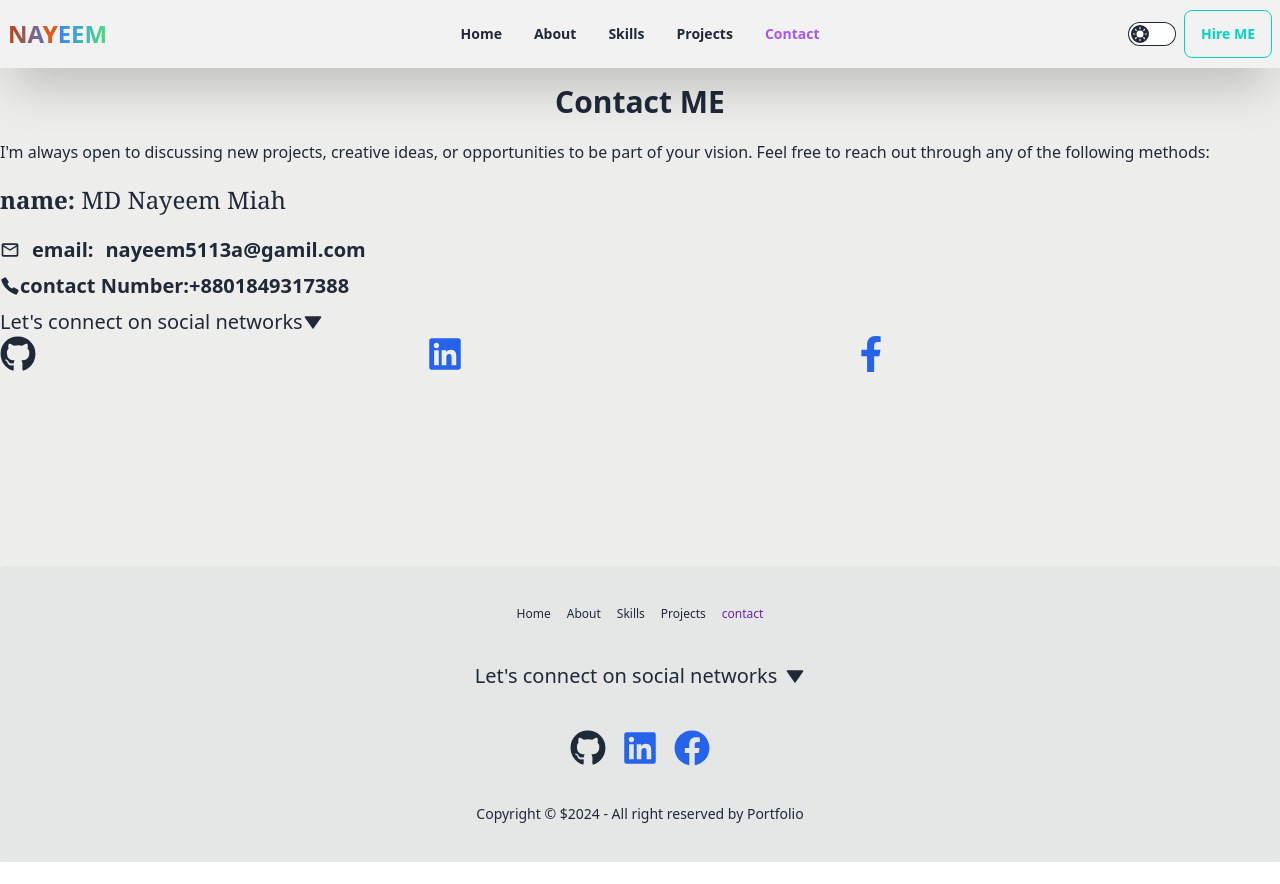
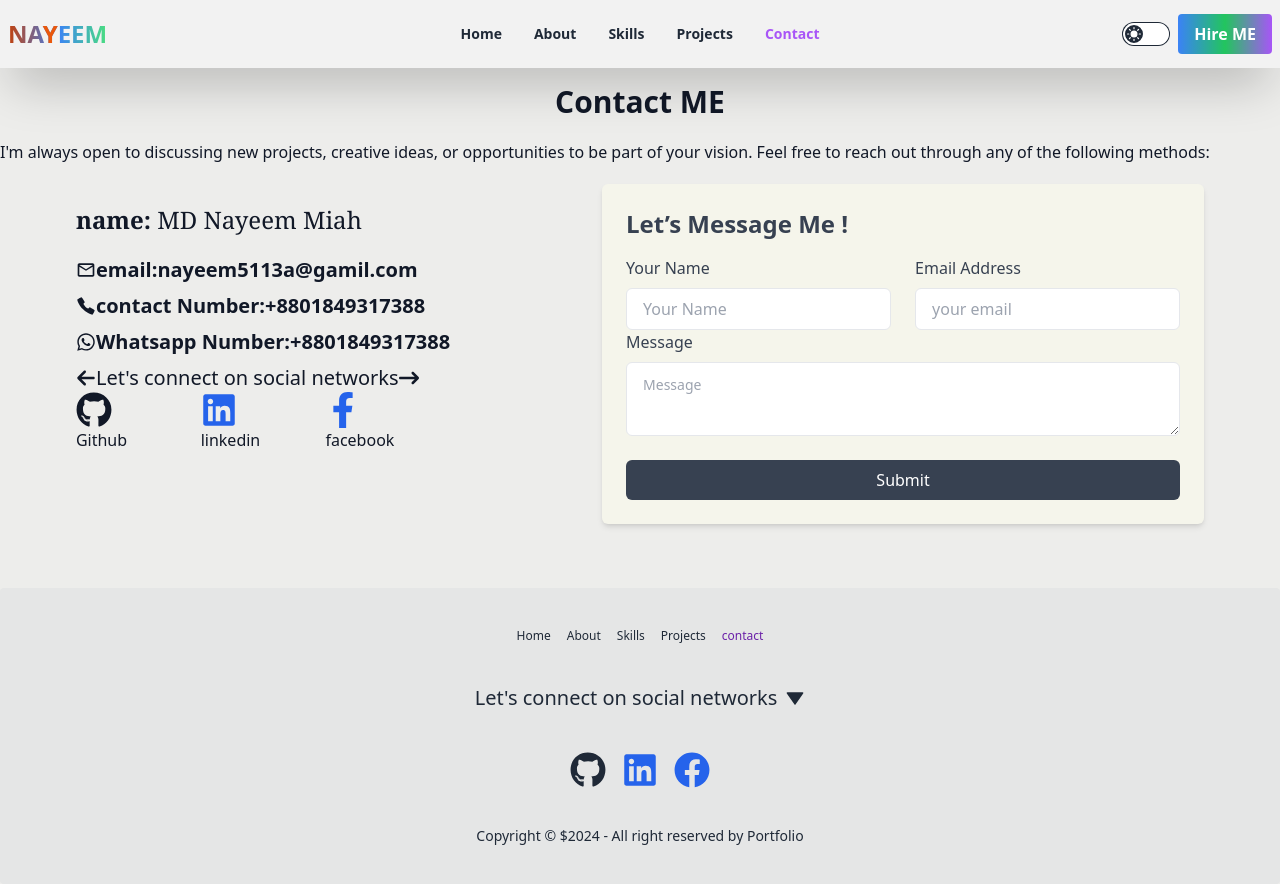
Before and after one commit to nayeem-miah/nur-hussiain, a React (Vite) app: page /contact in a window 1280 px wide. Before the commit the page ends 862 px from the top, so only its background shows below. Built offline with nearby package versions, Linux system fonts and the light colour scheme.

Commit message:
contact-page

```diff
--- a/package.json
+++ b/package.json
@@ -13,6 +13,7 @@
     "aos": "^2.3.4",
     "react": "^18.3.1",
     "react-dom": "^18.3.1",
+    "react-hot-toast": "^2.4.1",
     "react-icons": "^5.2.1",
     "react-router-dom": "^6.24.0",
     "react-simple-typewriter": "^5.0.1",
--- a/src/Components/AboutMe/AboutMe.jsx
+++ b/src/Components/AboutMe/AboutMe.jsx
@@ -1,3 +1,4 @@
+import { FaArrowRight } from "react-icons/fa";
 import { Link } from "react-router-dom";
 
 const AboutMe = () => {
@@ -16,9 +17,9 @@ const AboutMe = () => {
         <div class="flex justify-center items-center py-5">
           <Link
             to={"/about"}
-            className="bg-gradient-to-r from-blue-500 via-green-500 to-purple-500 hover:bg-gradient-to-r hover:from-purple-500 hover:via-pink-500 hover:to-red-500 text-white font-bold py-2 px-4 rounded"
+            className="bg-gradient-to-r flex  items-center gap-1 from-blue-500 via-green-500 to-purple-500 hover:bg-gradient-to-r hover:from-purple-500 hover:via-pink-500 hover:to-red-500 text-white font-bold py-2 px-4 rounded"
           >
-            about more
+            about more  <FaArrowRight></FaArrowRight>
           </Link>
         </div>
       </div>
--- a/src/Components/skills/HomeProjects.jsx
+++ b/src/Components/skills/HomeProjects.jsx
@@ -1,6 +1,7 @@
 import { useEffect, useState } from "react";
 import ProjectCard from "../../Pages/Projects/ProjectCaed";
 import { Link } from "react-router-dom";
+import { FaArrowRight } from "react-icons/fa";
 
 const HomeProjects = () => {
   const [project, setProject] = useState([]);
@@ -25,9 +26,9 @@ const HomeProjects = () => {
       <div class="flex justify-center items-center py-5">
           <Link
             to={"/projects"}
-            className="bg-gradient-to-r from-blue-500 via-green-500 to-purple-500 hover:bg-gradient-to-r hover:from-purple-500 hover:via-pink-500 hover:to-red-500 text-white font-bold py-2 px-4 rounded"
+            className="bg-gradient-to-r from-blue-500 via-green-500 to-purple-500 hover:bg-gradient-to-r hover:from-purple-500 hover:via-pink-500 hover:to-red-500 text-white font-bold py-2 px-4 rounded flex  items-center gap-1"
           >
-            Show All Projects
+            Show All Projects <FaArrowRight></FaArrowRight>
           </Link>
           </div>
     </div>
--- a/src/Components/skills/skills.jsx
+++ b/src/Components/skills/skills.jsx
@@ -9,6 +9,7 @@ import { Pagination } from "swiper/modules";
 
 import HomeSkillCard from "../HomeSkillsCard";
 import { Link } from "react-router-dom";
+import { FaArrowRight } from "react-icons/fa";
 const SkillsAll = () => {
   const [skills, setSkills] = useState([]);
   useEffect(() => {
@@ -47,9 +48,9 @@ const SkillsAll = () => {
         <div class="flex justify-center items-center lg:py-5 py-3">
           <Link
             to={"/skills"}
-            className="bg-gradient-to-r from-blue-500 via-green-500 to-purple-500 hover:bg-gradient-to-r hover:from-purple-500 hover:via-pink-500 hover:to-red-500 text-white font-bold py-2 px-4 rounded"
+            className="bg-gradient-to-r flex  items-center gap-1 from-blue-500 via-green-500 to-purple-500 hover:bg-gradient-to-r hover:from-purple-500 hover:via-pink-500 hover:to-red-500 text-white font-bold py-2 px-4 rounded"
           >
-             shills Details
+             shills Details  <FaArrowRight></FaArrowRight>
           </Link>
         </div>
       </div>
--- a/src/Pages/Contact/Contact.jsx
+++ b/src/Pages/Contact/Contact.jsx
@@ -1,23 +1,35 @@
 import { MdOutlineEmail } from "react-icons/md";
 import { IoCallSharp } from "react-icons/io5";
-import { FaFacebookF, FaGithub, FaLinkedin } from "react-icons/fa";
+import { FaFacebookF, FaGithub, FaLinkedin, FaWhatsapp } from "react-icons/fa";
 import { Link } from "react-router-dom";
-import { BiSolidDownArrow } from "react-icons/bi";
+import { FaArrowLeft, FaArrowRightLong } from "react-icons/fa6";
+import toast from "react-hot-toast";
 const Contact = () => {
+  const handleSubmit = e => {
+    e.preventDefault();
+    const form = e.target;
+    const name = form.name.value;
+    const email = form.email.value;
+    const message = form.message.value;
+    console.log({ name, email, message });
+    toast.success("Your submission Successfully");
+    form.reset();
+  };
   return (
-    <div>
+    <div className="text-gray-900">
       <h3 className="text-3xl font-bold text-center my-5">Contact ME </h3>
-      <p>
+      <p className="my-5">
         I'm always open to discussing new projects, creative ideas, or
         opportunities to be part of your vision. Feel free to reach out through
         any of the following methods:
       </p>
+      <div className="lg:flex justify-around">
         <div>
           <p className="lg:text-2xl text-xl font-serif my-5">
             <span className="font-bold">name:</span> MD Nayeem Miah
           </p>
           <div className="font-bold text-xl">
-          <p className="flex items-center gap-3  lg:text-xl text-xs">
+            <p className="flex items-center   lg:text-xl text-xs">
               <MdOutlineEmail></MdOutlineEmail>email:{" "}
               <a
                 href="https://mail.google.com/mail/u/0/#inbox?compose=DmwnWrRnZnPXBQlhpDrpZbSqrsmxJlXSQvsKJKlvnPDWNSHcqJtPMwhhZlPnNCsWVPFhPhLNdnLv"
@@ -28,14 +40,19 @@ const Contact = () => {
               </a>
             </p>
             <p className="flex items-center my-2 lg:text-xl text-xs">
-            <IoCallSharp></IoCallSharp> <span>contact Number:</span>{" "}
+              <IoCallSharp></IoCallSharp> <span>contact Number:</span>
+              +8801849317388
+            </p>
+            <p className="flex items-center my-2 lg:text-xl text-xs">
+              <FaWhatsapp></FaWhatsapp> <span>Whatsapp Number:</span>
               +8801849317388
             </p>
           </div>
           <div>
             <h4 className=" flex items-center lg:text-xl text-xs">
+              <FaArrowLeft></FaArrowLeft>
               Let's connect on social networks
-            <BiSolidDownArrow></BiSolidDownArrow>
+              <FaArrowRightLong></FaArrowRightLong>
             </h4>
             <nav>
               <div className="grid grid-cols-3 ">
@@ -44,6 +61,7 @@ const Contact = () => {
                   target="_blank"
                 >
                   <FaGithub className="text-4xl"></FaGithub>
+                  Github
                 </Link>
 
                 <a
@@ -51,15 +69,78 @@ const Contact = () => {
                   target="blank"
                 >
                   <FaLinkedin className="text-4xl text-blue-600"></FaLinkedin>
+                  linkedin
                 </a>
                 <a
                   href="https://fb.com/https://web.facebook.com/profile.php?id=100042968569904&_rdc=1&_rdr"
                   target="blank"
                 >
                   <FaFacebookF className="text-4xl text-blue-600"></FaFacebookF>
+                  facebook
                 </a>
               </div>
             </nav>
+          </div>
+        </div>
+        <div>
+          <section className="max-w-4xl p-6 mx-auto bg-[#f5f5eb] rounded-md shadow-md">
+            <h2 className="text-2xl font-semibold text-gray-700 capitalize dark:text-black">
+              Let’s Message me !
+            </h2>
+
+            <form onSubmit={handleSubmit}>
+              <div className="grid grid-cols-1 gap-6 mt-4 sm:grid-cols-2">
+                <div>
+                  <label
+                    className="text-gray-700 dark:text-gray-700"
+                    for="username"
+                  >
+                    Your Name{" "}
+                  </label>
+                  <input
+                    type="text"
+                    placeholder="Your Name"
+                    required
+                    name="name"
+                    className="block w-full px-4 py-2 mt-2 text-gray-700 bg-white border border-gray-200 rounded-md dark:bg-gray-800 dark:text-gray-300 dark:border-gray-600 focus:border-blue-400 focus:ring-blue-300 focus:ring-opacity-40 dark:focus:border-blue-300 focus:outline-none focus:ring"
+                  />
+                </div>
+
+                <div>
+                  <label
+                    className="text-gray-700 dark:text-gray-700"
+                    for="emailAddress"
+                  >
+                    Email Address
+                  </label>
+                  <input
+                    id="emailAddress"
+                    type="email"
+                    name="email"
+                    placeholder="your email"
+                    required
+                    className="block w-full px-4 py-2 mt-2 text-gray-700 bg-white border border-gray-200 rounded-md dark:bg-gray-800 dark:text-gray-300 dark:border-gray-600 focus:border-blue-400 focus:ring-blue-300 focus:ring-opacity-40 dark:focus:border-blue-300 focus:outline-none focus:ring"
+                  />
+                </div>
+              </div>
+              <div>
+                <label className="text-gray-700 dark:text-gray-700">
+                  Message
+                </label>
+                <textarea
+                  className="textarea textarea-info block w-full px-4 py-2 mt-2 text-gray-700 bg-white border border-gray-200 rounded-md dark:bg-gray-800 dark:text-gray-300 dark:border-gray-600 focus:border-blue-400 focus:ring-blue-300 focus:ring-opacity-40 dark:focus:border-blue-300 focus:outline-none focus:ring"
+                  placeholder="Message"
+                  name="message"
+                  required
+                ></textarea>
+              </div>
+              <div className="flex justify-end mt-6">
+                <button className="px-8 py-2.5 leading-5 text-white w-full transition-colors duration-300 transform bg-gray-700 rounded-md  focus:outline-none focus:bg-gray-600 hover:bg-gray-950">
+                  Submit
+                </button>
+              </div>
+            </form>
+          </section>
         </div>
       </div>
     </div>
--- a/src/Pages/Home/Home.jsx
+++ b/src/Pages/Home/Home.jsx
@@ -1,6 +1,7 @@
 import AboutMe from "../../Components/AboutMe/AboutMe";
 import HomeProjects from "../../Components/skills/HomeProjects";
 import SkillsAll from "../../Components/skills/skills";
+import Contact from "../Contact/Contact";
 import Banner from "./Banner/Banner";
 
 const Home = () => {
@@ -11,6 +12,7 @@ const Home = () => {
         <AboutMe></AboutMe>
         <SkillsAll></SkillsAll>
         <HomeProjects></HomeProjects>
+        <Contact></Contact>
       </div>
     </div>
   );
--- a/src/Shered/Navbar.jsx
+++ b/src/Shered/Navbar.jsx
@@ -156,12 +156,8 @@ const Navbar = () => {
         <div className="relative  flex items-center  justify-end w-full md:w-auto">
           <div className="  ">
             <NavLink
-              to={"/"}
-              className={({ isActive }) =>
-                isActive
-                  ? "text-purple-800 font-bold btn btn-outline btn-accent"
-                  : "font-bold btn btn-outline btn-accent"
-              }
+              to={"/contact"}
+              className="bg-gradient-to-r flex  items-center gap-1 from-blue-500 via-green-500 to-purple-500 hover:bg-gradient-to-r hover:from-purple-500 hover:via-pink-500 hover:to-red-500 text-white font-bold py-2 px-4 rounded"
             >
               Hire ME
             </NavLink>
--- a/src/main.jsx
+++ b/src/main.jsx
@@ -1,13 +1,14 @@
 import React from "react";
 import ReactDOM from "react-dom/client";
-
+import  { Toaster } from 'react-hot-toast';
 import "./index.css";
 import { RouterProvider } from "react-router-dom";
 import router from "./Routes/Router.jsx";
 ReactDOM.createRoot(document.getElementById("root")).render(
   <React.StrictMode>
     <div className="bg-[#ededeb] ">
-    <RouterProvider router={router} />
+      <RouterProvider router={router} />
+      <Toaster />
     </div>
   </React.StrictMode>
 );
```
Also changed, not shown: 1 other file (tests, documents, lock files or other folders). Lines whose indentation alone changed are shown as unchanged.
